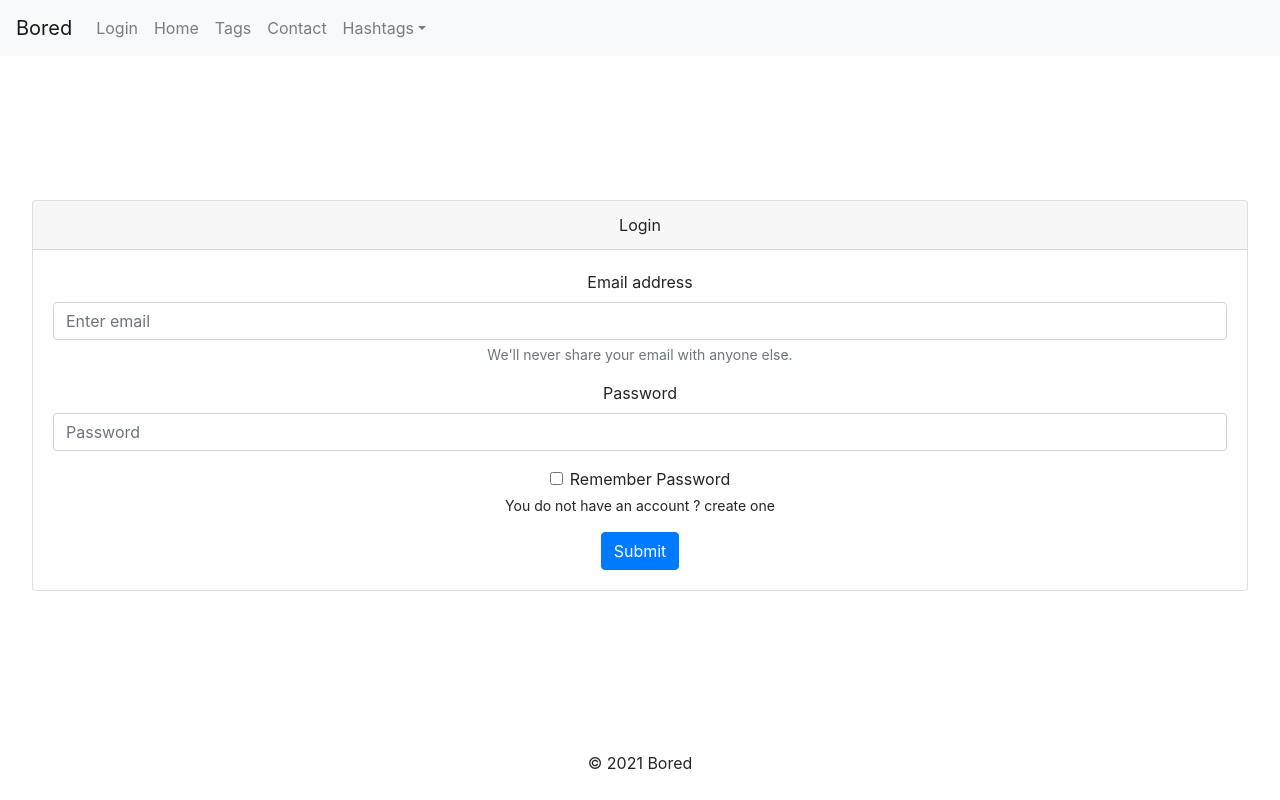
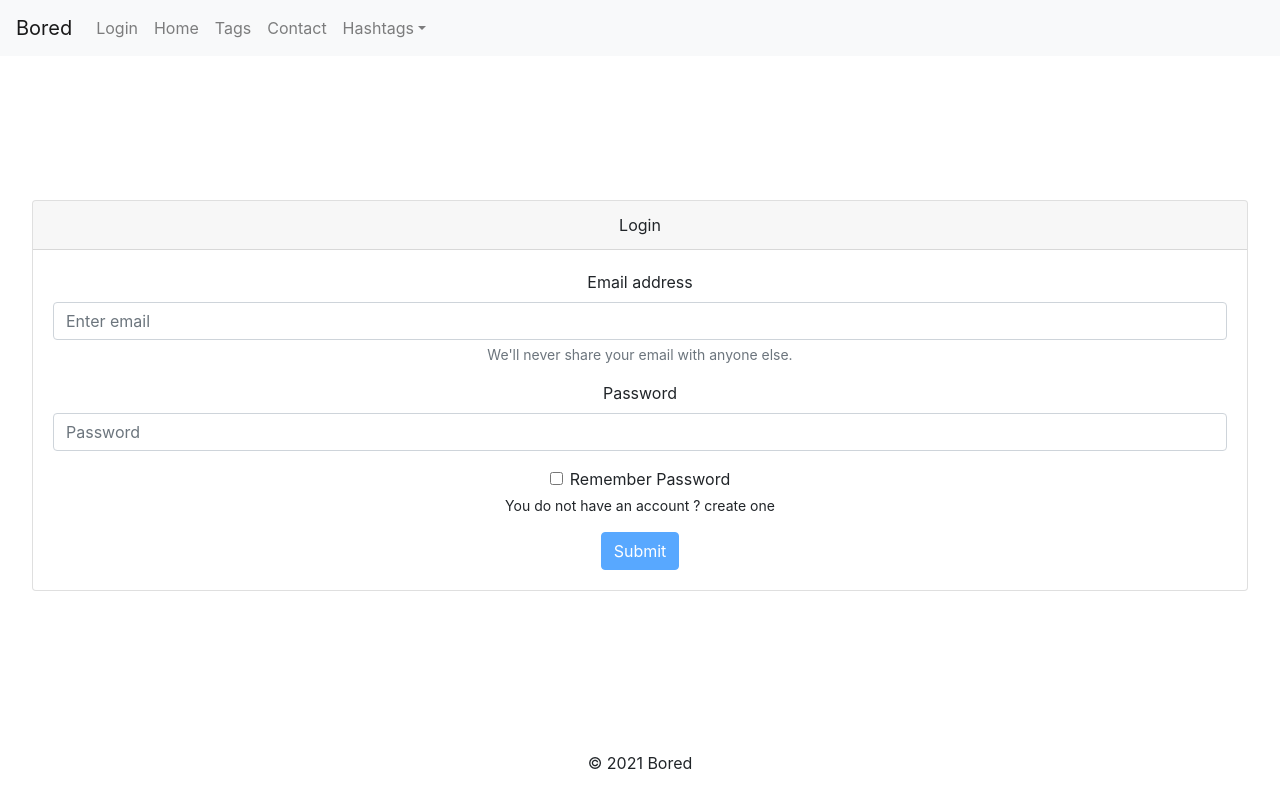
Before and after one commit to davidordo85/React_home, a React (Create React App) app: page / in a window 1280 px wide. Built offline with nearby package versions, Linux system fonts and the light colour scheme; no server answers.

Commit message:
reset client in logout and control error

```diff
--- a/src/App.js
+++ b/src/App.js
@@ -6,10 +6,11 @@ import { LoginPage } from './components/auth';
 function App() {
   const [isLogged, setIsLogged] = React.useState(false);
   const handleLogin = () => setIsLogged(true);
+  const handleLogout = () => setIsLogged(false);
   return (
     <div className="App">
       {isLogged ? (
-        <IndexPage isLogged={isLogged} />
+        <IndexPage isLogged={isLogged} onLogout={handleLogout} />
       ) : (
         <LoginPage onLogin={handleLogin} />
       )}
--- a/src/components/IndexPage/sections/tagsImages/TagsImages.js
+++ b/src/components/IndexPage/sections/tagsImages/TagsImages.js
@@ -24,8 +24,8 @@ const TagsImages = () => {
     <div>
       <section id="tags" className="tags">
         <Carousel>
-          {tags.map(tag => (
-            <Carousel.Item>
+          {tags.map((tag, index) => (
+            <Carousel.Item key={index}>
               <img
                 className="d-block w-100"
                 src={tag.img}
--- a/src/components/auth/LoginPage/LoginForm.js
+++ b/src/components/auth/LoginPage/LoginForm.js
@@ -1,7 +1,7 @@
 import React from 'react';
-import { Form, Button } from 'react-bootstrap';
+import { Form, Button, Spinner } from 'react-bootstrap';
 
-function LoginForm({ onSubmit }) {
+function LoginForm({ onSubmit, isLoading, variant }) {
   const [credentials, setCredentials] = React.useState({
     email: '',
     password: '',
@@ -63,8 +63,22 @@ function LoginForm({ onSubmit }) {
           <Form.Text>You do not have an account ? create one</Form.Text>
         </Form.Group>
 
-        <Button variant="primary" type="submit">
-          Submit
+        <Button
+          variant={variant}
+          type="submit"
+          disabled={isLoading || !email || !password}
+        >
+          {isLoading ? (
+            <Spinner
+              as="span"
+              variant="warning"
+              animation="border"
+              size="sm"
+              role="status"
+              aria-hidden="true"
+            />
+          ) : null}
+          {isLoading ? ' Loading...' : 'Submit'}
         </Button>
       </Form>
     </div>
--- a/src/components/auth/LoginPage/LoginPage.js
+++ b/src/components/auth/LoginPage/LoginPage.js
@@ -8,17 +8,21 @@ import './LoginPage.css';
 
 function LoginPage({ onLogin }) {
   const [error, setError] = React.useState(null);
+  const [variant, setVariant] = React.useState('primary');
   const [isLoading, setIsLoading] = React.useState(false);
   const resetError = () => setError(null);
 
   const handleSubmit = async credentials => {
+    setIsLoading(true);
+    setError(null);
+    setVariant('primary');
     try {
-      setIsLoading(true);
-      setError(null);
       await login(credentials);
+      setVariant('success');
       onLogin();
     } catch (error) {
       setError(error);
+      setVariant('danger');
     } finally {
       setIsLoading(false);
     }
@@ -32,7 +36,11 @@ function LoginPage({ onLogin }) {
       <Card className="login">
         <Card.Header>Login</Card.Header>
         <Card.Body>
-          <LoginForm onSubmit={handleSubmit} />
+          <LoginForm
+            onSubmit={handleSubmit}
+            isLoading={isLoading}
+            variant={variant}
+          />
         </Card.Body>
         {error && (
           <Alert
--- a/src/components/layout/Header.js
+++ b/src/components/layout/Header.js
@@ -1,7 +1,12 @@
 import React from 'react';
 import { Navbar, Nav, NavDropdown } from 'react-bootstrap';
+import { logout } from '../../api/auth';
 
-const Header = ({ isLogged, ...props }) => {
+const Header = ({ isLogged, onLogout, ...props }) => {
+  const handleLogoutClick = () => {
+    logout().then(onLogout);
+  };
+
   return (
     <header {...props}>
       <Navbar bg="light" expand="lg" className="fixed-top header">
@@ -10,7 +15,7 @@ const Header = ({ isLogged, ...props }) => {
         <Navbar.Collapse id="basic-navbar-nav">
           <Nav className="mr-auto">
             {isLogged ? (
-              <Nav.Link>Logout</Nav.Link>
+              <Nav.Link onClick={handleLogoutClick}>Logout</Nav.Link>
             ) : (
               <Nav.Link>Login</Nav.Link>
             )}
```
